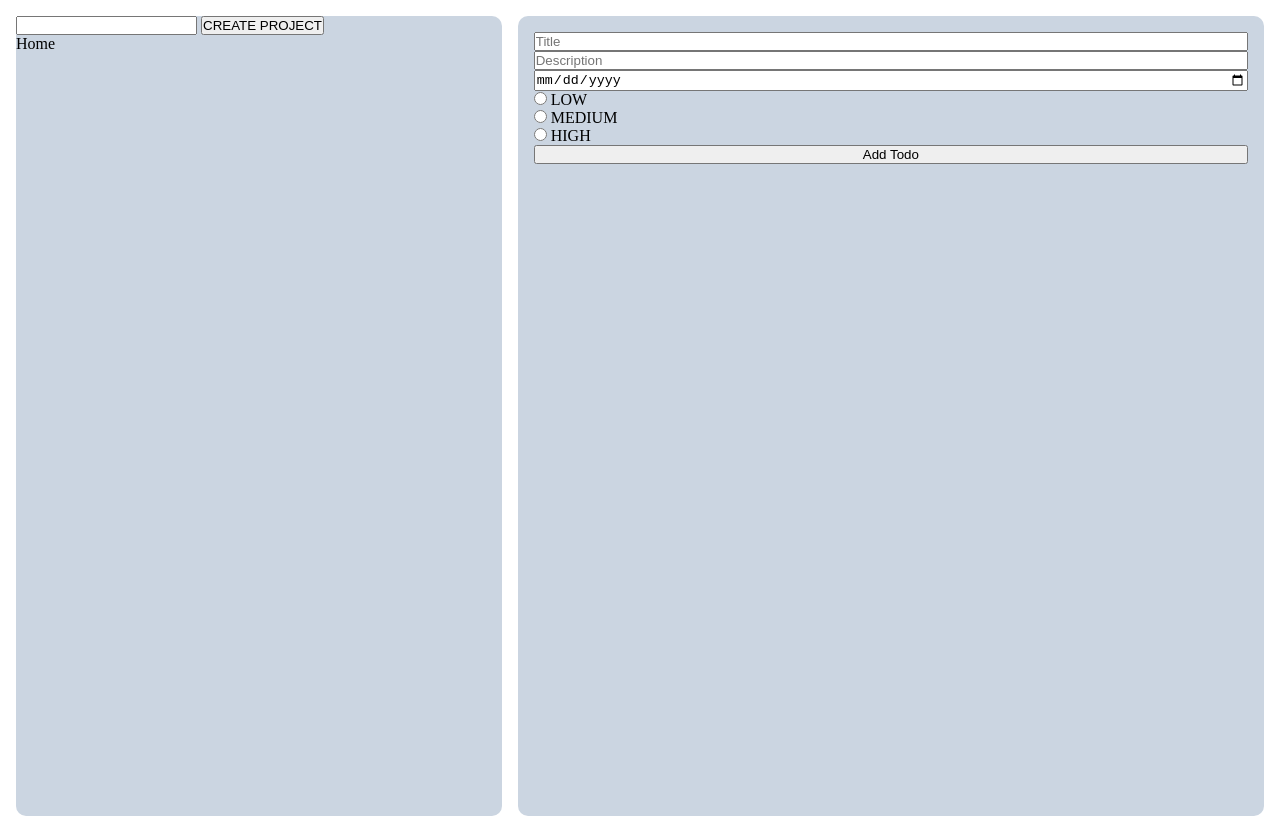
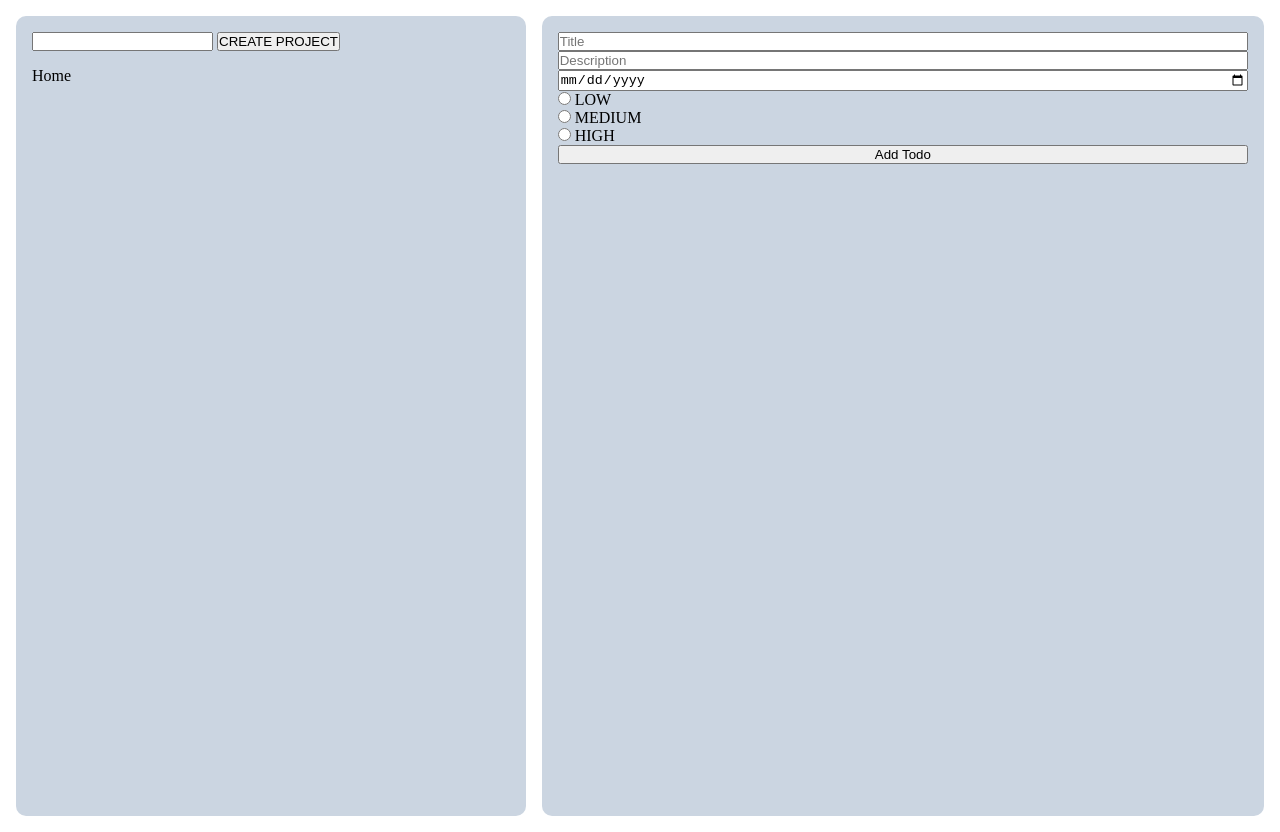
Before and after one commit to gitkazumaa/odin-todo-list, a plain HTML site: page index.html in a window 1280 px wide. Drawn offline with Linux system fonts and the light colour scheme.

Commit message:
Style project sidebar

```diff
--- a/style.css
+++ b/style.css
@@ -23,6 +23,8 @@ body {
     flex-direction: column;
     min-width: 100px;
     flex: 1 1 auto;
+    gap: 1rem;
+    padding: 1rem;
 }
 
 .todo-container {
```
